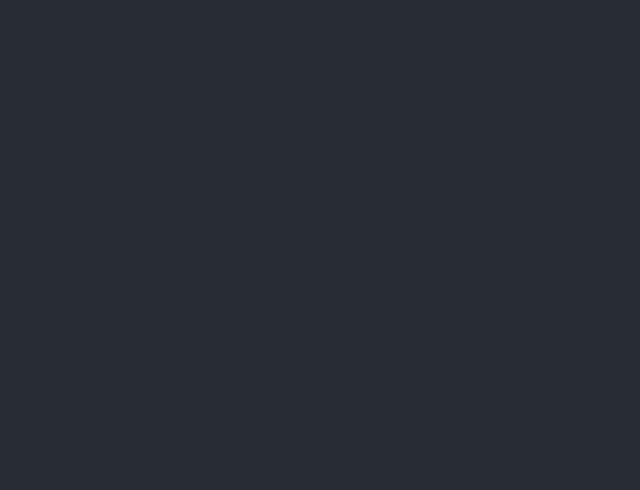
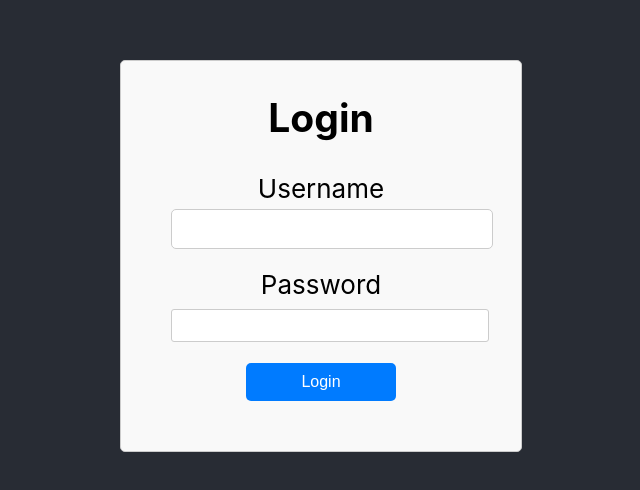
Before and after one commit to shwetasng/StackBid-Devops-Powered-Auction-Platform, a React (Create React App) app in the folder stackbid/: page / in a window 1280 px wide. Shown: the part 144-634 px from the top of the page, without its empty margins (319-959 px from the left). Built offline with nearby package versions, Linux system fonts and the light colour scheme.

Commit message:
Changes to text color of login page

```diff
--- a/stackbid/src/App.js
+++ b/stackbid/src/App.js
@@ -11,11 +11,11 @@ function App() {
   return (
     <div className="App">
       <header className="App-header">
-        {/* <Login /> */}
+        <Login />
         {/* <Feedback /> */}
         {/* <UploadItem /> */}
         {/* <Navbar/> */}
-        {/* <AboutUs/> */}
+        {/* {<AboutUs/> } */}
         {/* <SellerHistory/> */}
       </header>
     </div>
--- a/stackbid/src/Components/login/login.css
+++ b/stackbid/src/Components/login/login.css
@@ -3,11 +3,14 @@
     justify-content: center;
     align-items: center;
     height: 100vh;
+    color: black;
 }
 
 .login-box {
     width: 300px;
-    padding: 20px;
+    padding-left: 50px;
+    padding-right:50px;
+    padding-bottom: 50px;
     border: 1px solid #ccc;
     border-radius: 5px;
     background-color: #f9f9f9;
```
Also changed, not shown: 1 other file (tests, documents, lock files or other folders).
